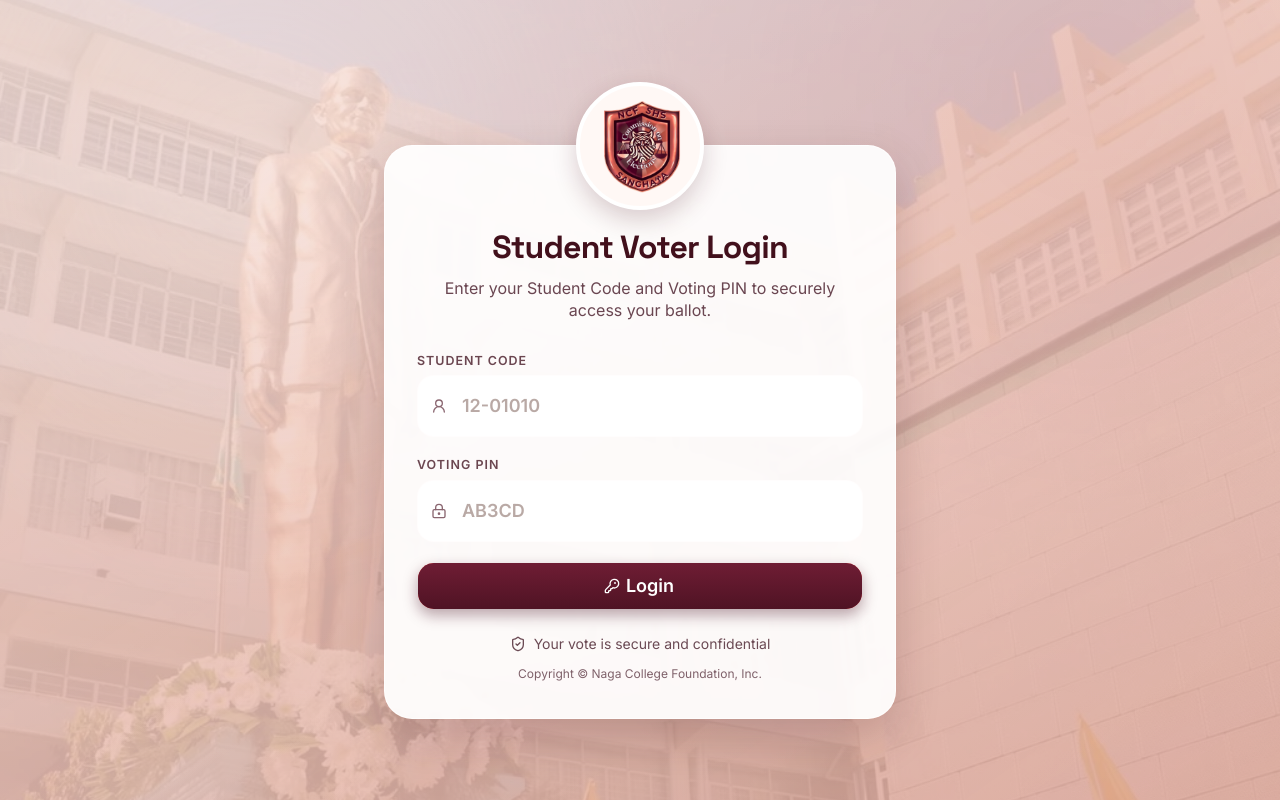
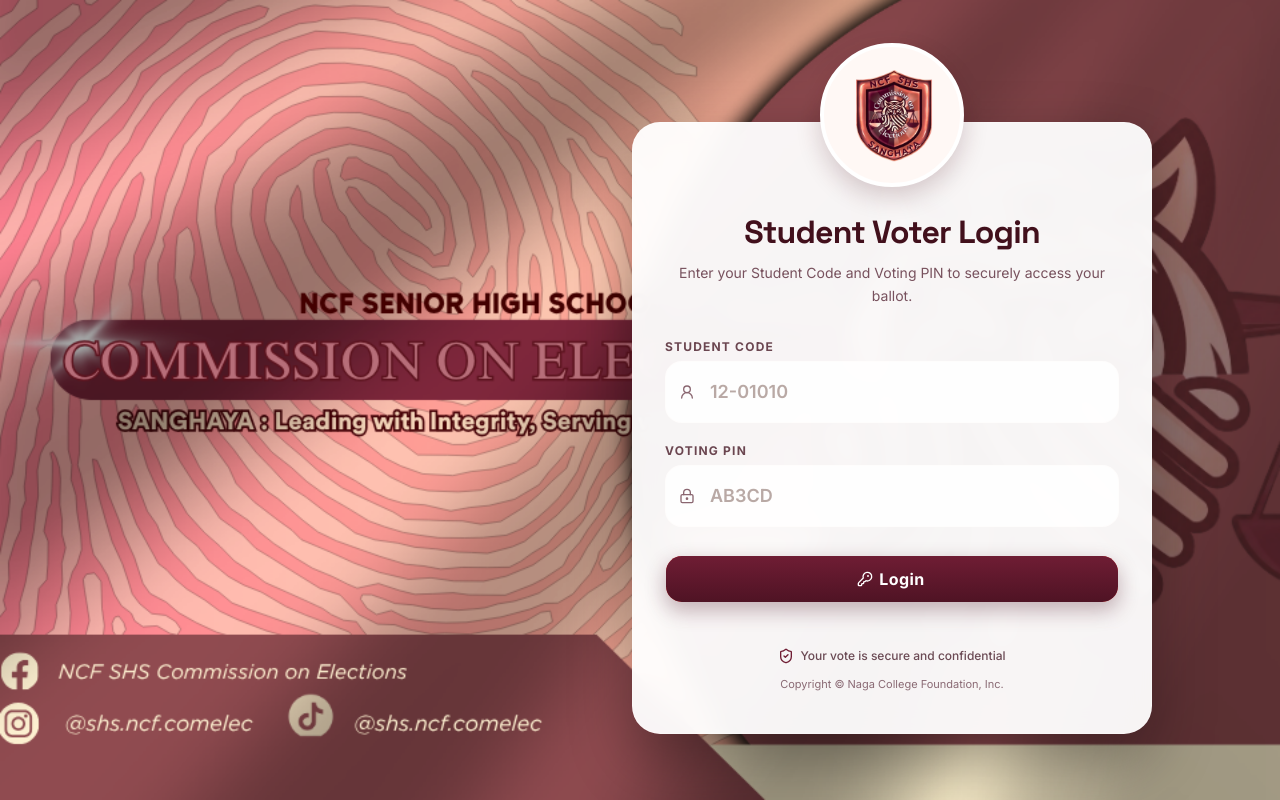
Before and after one commit to adrian5517/NCF-SHS-COMMISSION-ELECTION, a Next.js app: page /vote in a window 1280 px wide. Built offline with nearby package versions, Linux system fonts and the light colour scheme.

Commit message:
refactor student login

```diff
--- a/app/vote/page.tsx
+++ b/app/vote/page.tsx
@@ -7,7 +7,7 @@
 import { Button } from '@/components/ui/button'
 
 const bigField =
-  'w-full rounded-xl border border-border/70 bg-white/92 py-3.5 pr-4 pl-11 text-base font-semibold tracking-[0.08em] text-black uppercase outline-none transition-colors placeholder:normal-case placeholder:tracking-normal placeholder:text-muted-foreground/80 focus:border-primary/60 focus:ring-2 focus:ring-primary/25 min-h-[48px] sm:py-4 sm:text-lg'
+  'w-full rounded-xl border border-border/70 bg-white/90 py-3.5 pr-4 pl-11 text-base font-semibold tracking-[0.08em] text-black uppercase outline-none transition-all placeholder:normal-case placeholder:tracking-normal placeholder:text-muted-foreground/80 focus:border-[#6f1d34]/60 focus:ring-4 focus:ring-[#6f1d34]/15 min-h-[48px] sm:py-4 sm:text-lg'
 
 // Kiosk login: no navigation chrome, big touch targets, clears itself when idle.
 export default function VotePage() {
@@ -33,28 +33,50 @@
   }, [])
 
   return (
-    <div className="relative flex min-h-screen items-center justify-center overflow-hidden bg-[linear-gradient(155deg,#f6dbd3_0%,#edc3b8_42%,#d8a193_100%)] px-4 py-10 text-foreground sm:px-6">
-      <div className="pointer-events-none absolute inset-0 opacity-55 [background:radial-gradient(circle_at_20%_20%,rgba(255,255,255,0.58)_0%,transparent_36%),radial-gradient(circle_at_85%_12%,rgba(122,20,49,0.12)_0%,transparent_34%),linear-gradient(145deg,rgba(255,255,255,0.20)_10%,rgba(255,255,255,0.05)_100%)]" />
-      <div className="pointer-events-none absolute inset-0">
-        <img src="/lolo-mel.webp" alt="" className="h-full w-full object-cover opacity-12" />
+    <div className="relative min-h-screen w-full overflow-x-hidden bg-[#42101c]">
+      {/* Background Graphic / Wallpaper Layer matching staff page */}
+      <div className="absolute inset-0 z-0">
+        <img
+          src="/NCF-SENIOR-HIGHSCHOOL.png"
+          alt="NCF Senior High School Background"
+          className="h-full w-full object-cover opacity-100"
+        />
+        <div className="absolute inset-0" />
       </div>
 
-      <div className="relative z-10 w-full max-w-md sm:max-w-lg">
-        <div className="relative mt-12 rounded-[22px] border border-white/70 bg-white/92 px-5 pt-16 pb-7 shadow-[0_18px_45px_rgba(66,14,30,0.2)] backdrop-blur-[2px] sm:mt-16 sm:rounded-[28px] sm:px-8 sm:pt-20 sm:pb-9">
-          <div className="absolute -top-12 left-1/2 flex size-24 -translate-x-1/2 items-center justify-center rounded-full border-4 border-white bg-[#fff8f5] shadow-[0_10px_24px_rgba(75,18,32,0.2)] sm:-top-16 sm:size-32">
-            <Image src="/ncf-shs-big.png" alt="NCF SHS Commission on Elections" width={112} height={112} className="h-16 w-16 object-contain sm:h-24 sm:w-24" priority />
+      {/* Main Responsive Layout Wrapper: Centered on mobile, right-aligned on web/desktop */}
+      <div className="relative z-20 flex min-h-screen w-full items-center justify-center px-4 py-12 sm:px-8 lg:justify-end lg:pr-20 xl:pr-32">
+        <div className="w-full max-w-[520px]">
+          {/* Card Container matching staff portal style */}
+          <div className="relative mt-10 rounded-[28px] border border-white/20 bg-white/95 px-6 pt-18 pb-8 shadow-[0_25px_60px_rgba(0,0,0,0.35)] backdrop-blur-md sm:mt-14 sm:px-8 sm:pt-22 sm:pb-10">
+
+            {/* Floating Brand Emblem Logo (Enlarged size) */}
+            <div className="absolute -top-14 left-1/2 flex size-28 -translate-x-1/2 items-center justify-center rounded-full border-4 border-white bg-[#fff8f5] shadow-[0_10px_24px_rgba(75,18,32,0.2)] sm:-top-20 sm:size-36">
+              <Image
+                src="/ncf-shs-big.png"
+                alt="NCF SHS Commission on Elections"
+                width={160}
+                height={160}
+                className="h-18 w-18 object-contain sm:h-24 sm:w-24"
+                priority
+              />
             </div>
 
-          <div className="text-center">
-            <h1 className="text-2xl font-bold tracking-tight text-[#42101c] sm:text-[2rem]">Student Voter Login</h1>
-            <p className="mt-2 text-sm leading-snug text-[#6a4651] sm:text-base">
+            <div className="mb-6 text-center sm:mb-8">
+              <h1 className="text-2xl font-extrabold tracking-tight text-[#42101c] sm:text-[2rem]">
+                Student Voter Login
+              </h1>
+              <p className="mt-2 text-xs leading-relaxed text-[#78525e] sm:text-sm">
                 Enter your Student Code and Voting PIN to securely access your ballot.
               </p>
             </div>
 
-          <form ref={formRef} action={action} className="mt-7 space-y-4 text-left sm:mt-8 sm:space-y-5">
+            <form ref={formRef} action={action} className="space-y-4 text-left sm:space-y-5">
               <div>
-            <label htmlFor="lrn" className="mb-1.5 block text-xs font-semibold uppercase tracking-[0.08em] text-[#6b4650] sm:text-[0.78rem]">
+                <label
+                  htmlFor="lrn"
+                  className="mb-1.5 block text-[11px] font-bold uppercase tracking-[0.1em] text-[#6b4650] sm:text-xs"
+                >
                   Student Code
                 </label>
                 <div className="relative">
@@ -70,8 +92,12 @@
                   />
                 </div>
               </div>
+
               <div>
-            <label htmlFor="code" className="mb-1.5 block text-xs font-semibold uppercase tracking-[0.08em] text-[#6b4650] sm:text-[0.78rem]">
+                <label
+                  htmlFor="code"
+                  className="mb-1.5 block text-[11px] font-bold uppercase tracking-[0.1em] text-[#6b4650] sm:text-xs"
+                >
                   Voting PIN
                 </label>
                 <div className="relative">
@@ -87,6 +113,7 @@
                   />
                 </div>
               </div>
+
               {state && !state.ok && (
                 state.error.includes('already voted') ? (
                   <p
@@ -104,10 +131,11 @@
                   </p>
                 )
               )}
+
               <Button
                 type="submit"
                 size="lg"
-            className="h-11 w-full rounded-xl bg-[linear-gradient(180deg,#6f1d34_0%,#4f1324_100%)] text-base font-semibold text-white shadow-[0_6px_14px_rgba(73,17,34,0.35)] transition-transform hover:translate-y-[-1px] hover:brightness-105 sm:h-12 sm:text-lg"
+                className="mt-2 h-12 w-full rounded-xl bg-[linear-gradient(180deg,#6f1d34_0%,#4f1324_100%)] text-sm font-bold tracking-wide text-white shadow-[0_8px_20px_rgba(73,17,34,0.3)] transition-all hover:translate-y-[-1px] hover:brightness-110 active:translate-y-[1px] sm:h-12 sm:text-base"
                 disabled={pending}
               >
                 <KeyRound data-icon="inline-start" />
@@ -115,11 +143,16 @@
               </Button>
             </form>
 
-          <div className="mt-5 flex items-center justify-center gap-2 text-xs text-[#6b4a54] sm:mt-6 sm:text-sm">
-            <ShieldCheck className="size-4" />
+            <div className="mt-6 border-t border-border/60 pt-5 text-center">
+              <div className="flex items-center justify-center gap-1.5 text-xs font-medium text-[#6b4a54]">
+                <ShieldCheck className="size-4 text-[#6f1d34]" />
                 <span>Your vote is secure and confidential</span>
               </div>
-          <p className="mt-3 text-center text-[11px] text-[#7f616a] sm:text-xs">Copyright © Naga College Foundation, Inc.</p>
+              <p className="mt-3 text-[11px] text-[#8a6a74]">
+                Copyright © Naga College Foundation, Inc.
+              </p>
+            </div>
+          </div>
         </div>
       </div>
     </div>
```
Lines whose indentation alone changed are shown as unchanged.
